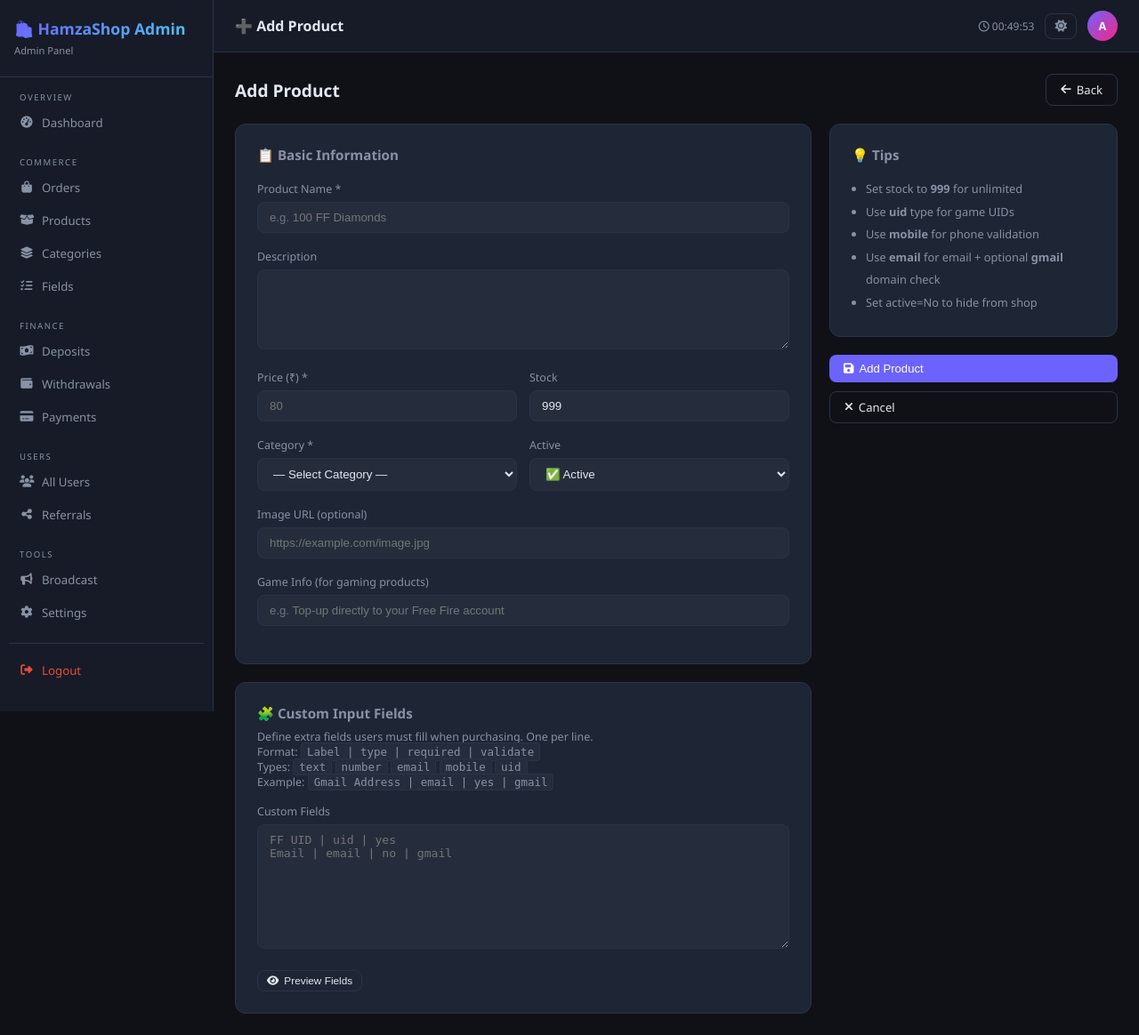
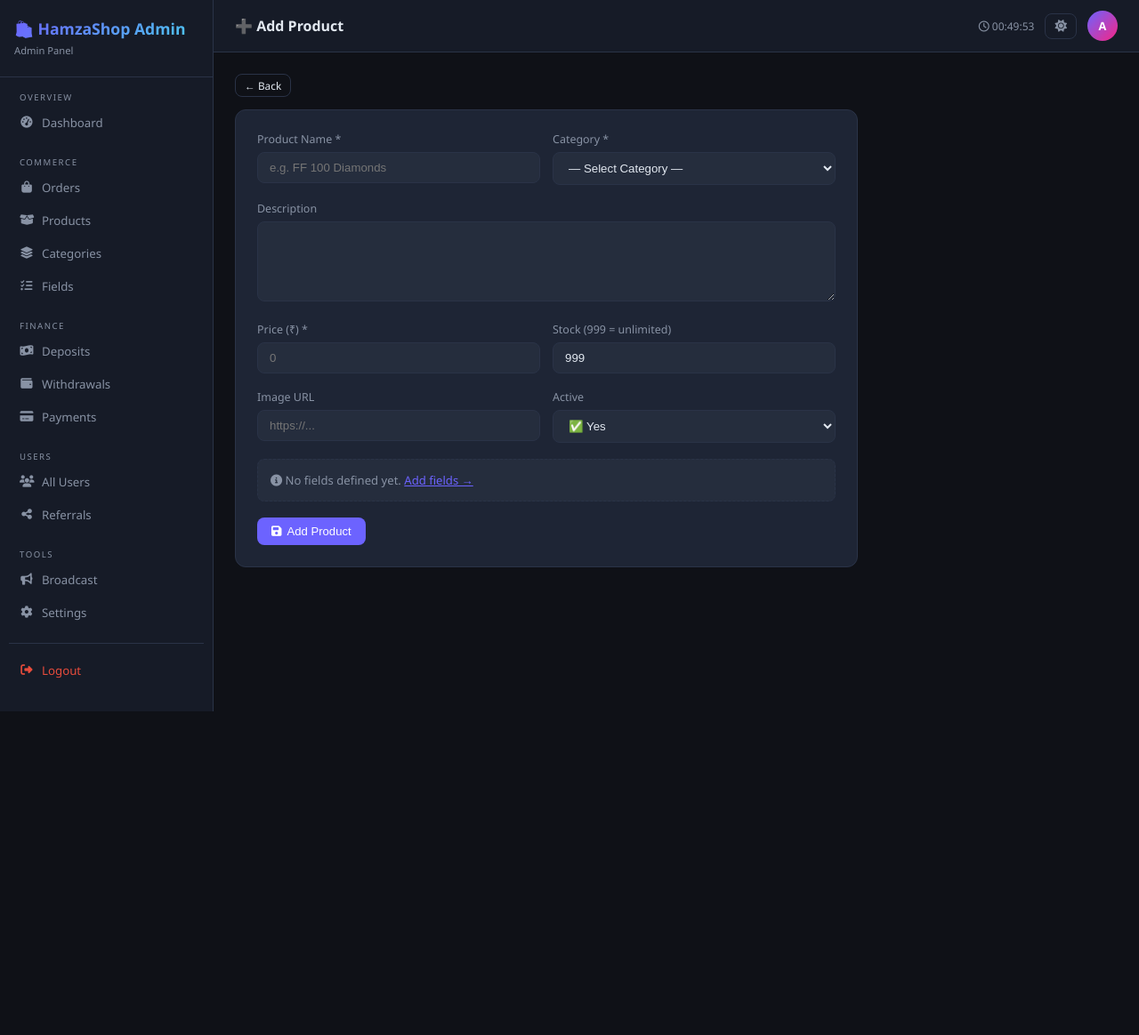
Before and after one commit to hamza38954017/ownshop, a Flask app: page /products/add in a window 1280 px wide. Shown: the whole page at 89% size. After the commit the page ends 800 px from the top, so only its background shows below. Run offline with Flask 3, Linux system fonts and the light colour scheme; the visitor is signed in with stand-in values (Sample User, id 1); parts of the project's set-up code (start-up, migrations or seed data) failed here and were passed over.

Commit message:
Update product_form.html

```diff
--- a/templates/product_form.html
+++ b/templates/product_form.html
@@ -1,23 +1,26 @@
 {% extends "base.html" %}
-{% block title %}{{ action }} Product — HamzaShop Admin{% endblock %}
-{% block page_title %}{{ '✏️ Edit' if action=='Edit' else '➕ Add' }} Product{% endblock %}
-
+{% block title %}{{ action }} Product{% endblock %}
+{% block page_title %}{{ '➕' if action=='Add' else '✏️' }} {{ action }} Product{% endblock %}
 {% block content %}
-<div class="page-header">
-  <h2>{{ action }} Product</h2>
-  <a href="{{ url_for('products') }}" class="btn btn-outline"><i class="fa-solid fa-arrow-left"></i> Back</a>
-</div>
-
-<form method="POST" id="productForm">
-<div style="display:grid;grid-template-columns:2fr 1fr;gap:20px">
-
-  <!-- Left col -->
-  <div>
-    <div class="form-card" style="margin-bottom:20px">
-      <h3 style="margin-bottom:20px;font-size:.95rem;color:var(--muted)">📋 Basic Information</h3>
+<div style="max-width:700px">
+<a href="{{ url_for('products') }}" class="btn btn-outline btn-sm" style="margin-bottom:14px">← Back</a>
+<form method="POST" class="form-card">
+  <div class="form-row">
     <div class="form-group">
       <label class="form-label">Product Name *</label>
-        <input name="name" class="form-control" required value="{{ product.name if product else '' }}" placeholder="e.g. 100 FF Diamonds"/>
+      <input name="name" class="form-control" required value="{{ product.name if product else '' }}" placeholder="e.g. FF 100 Diamonds"/>
+    </div>
+    <div class="form-group">
+      <label class="form-label">Category *</label>
+      <select name="category" class="form-control" required>
+        <option value="">— Select Category —</option>
+        {% for c in categories %}
+          <option value="{{ c._id }}" {% if product and product.category==c._id %}selected{% endif %}>
+            {{ c.get('emoji','') }} {{ c.name }}
+          </option>
+        {% endfor %}
+      </select>
+    </div>
   </div>
   <div class="form-group">
     <label class="form-label">Description</label>
@@ -27,142 +30,55 @@
     <div class="form-group">
       <label class="form-label">Price (₹) *</label>
       <input name="price" type="number" step="0.01" min="0" class="form-control" required
-                 value="{{ product.price if product else '' }}" placeholder="80"/>
+             value="{{ product.price if product else '' }}" placeholder="0"/>
     </div>
     <div class="form-group">
-          <label class="form-label">Stock</label>
+      <label class="form-label">Stock (999 = unlimited)</label>
       <input name="stock" type="number" min="0" class="form-control"
-                 value="{{ product.stock if product else 999 }}" placeholder="999"/>
+             value="{{ product.stock if product else 999 }}"/>
     </div>
   </div>
   <div class="form-row">
     <div class="form-group">
-          <label class="form-label">Category *</label>
-          <select name="category" class="form-control" required>
-            <option value="">— Select Category —</option>
-            <option value="cat_ff_diamond" {% if product and product.category=='cat_ff_diamond' %}selected{% endif %}>💎 FF Diamond</option>
-            <option value="cat_pubg_uc"    {% if product and product.category=='cat_pubg_uc'    %}selected{% endif %}>🎮 PUBG UC</option>
-            <option value="cat_mobile"     {% if product and product.category=='cat_mobile'     %}selected{% endif %}>📱 Mobile</option>
-            <option value="cat_mobile_samsung" {% if product and product.category=='cat_mobile_samsung' %}selected{% endif %}>📱 Samsung</option>
-            <option value="cat_mobile_apple"   {% if product and product.category=='cat_mobile_apple'   %}selected{% endif %}>🍎 Apple</option>
-            <option value="cat_mobile_vivo"    {% if product and product.category=='cat_mobile_vivo'    %}selected{% endif %}>📲 Vivo</option>
-            <option value="cat_laptop"     {% if product and product.category=='cat_laptop'     %}selected{% endif %}>💻 Laptop</option>
-            <option value="cat_other"      {% if product and product.category=='cat_other'      %}selected{% endif %}>🎁 Other</option>
-            {% for c in categories %}
-            <option value="{{ c._id }}" {% if product and product.category==c._id %}selected{% endif %}>{{ c.emoji }} {{ c.name }}</option>
-            {% endfor %}
-          </select>
+      <label class="form-label">Image URL</label>
+      <input name="image_url" class="form-control" value="{{ product.image_url if product else '' }}" placeholder="https://..."/>
     </div>
     <div class="form-group">
       <label class="form-label">Active</label>
       <select name="active" class="form-control">
-            <option value="1" {% if not product or product.active %}selected{% endif %}>✅ Active</option>
-            <option value="0" {% if product and not product.active %}selected{% endif %}>❌ Inactive</option>
+        <option value="1" {% if not product or product.active %}selected{% endif %}>✅ Yes</option>
+        <option value="0" {% if product and not product.active %}selected{% endif %}>❌ No</option>
       </select>
     </div>
   </div>
+
+  <!-- Fields selection -->
+  {% if field_definitions %}
   <div class="form-group">
-        <label class="form-label">Image URL (optional)</label>
-        <input name="image_url" class="form-control" value="{{ product.image_url if product else '' }}"
-               placeholder="https://example.com/image.jpg" id="imgUrl" oninput="previewImg(this.value)"/>
+    <label class="form-label">📋 Input Fields (asked from user at checkout)</label>
+    <div style="background:var(--card2);border:1px solid var(--border);border-radius:8px;padding:12px;display:flex;flex-wrap:wrap;gap:10px">
+      {% set sel_ids = (product.fields or []) | map(attribute='id') | list if product else [] %}
+      {% for fid,f in field_definitions.items() %}
+        <label style="display:flex;align-items:center;gap:6px;cursor:pointer;font-size:.83rem;
+               background:var(--card);border:1px solid var(--border);border-radius:8px;padding:7px 12px">
+          <input type="checkbox" name="product_fields" value="{{ fid }}"
+                 {% if fid in sel_ids %}checked{% endif %}/>
+          <span><b>{{ f.label }}</b> <span class="chip">{{ f.type }}</span>
+            {% if f.required %}<span style="color:var(--red)">*</span>{% endif %}
+          </span>
+        </label>
+      {% endfor %}
     </div>
-      <div id="imgPreview" style="display:none;margin-top:10px">
-        <img id="imgPreviewEl" src="" style="max-height:120px;border-radius:8px;border:1px solid var(--border)"/>
+    <div class="form-hint">Fields are collected from the user before payment. <a href="{{ url_for('field_definitions') }}" style="color:var(--accent)">Manage fields →</a></div>
   </div>
-      <div class="form-group">
-        <label class="form-label">Game Info (for gaming products)</label>
-        <input name="game_info" class="form-control" value="{{ product.game_info if product else '' }}"
-               placeholder="e.g. Top-up directly to your Free Fire account"/>
-      </div>
-    </div>
-
-    <!-- Custom Fields -->
-    <div class="form-card">
-      <h3 style="margin-bottom:8px;font-size:.95rem;color:var(--muted)">🧩 Custom Input Fields</h3>
-      <p style="font-size:.78rem;color:var(--muted);margin-bottom:16px">
-        Define extra fields users must fill when purchasing. One per line.<br>
-        Format: <code style="background:var(--card2);padding:2px 6px;border-radius:4px">Label | type | required | validate</code><br>
-        Types: <code>text</code> <code>number</code> <code>email</code> <code>mobile</code> <code>uid</code><br>
-        Example: <code>Gmail Address | email | yes | gmail</code>
-      </p>
-      <div class="form-group">
-        <label class="form-label">Custom Fields</label>
-        <textarea name="custom_fields" class="form-control" style="min-height:140px;font-family:monospace;font-size:.82rem"
-                  placeholder="FF UID | uid | yes&#10;Email | email | no | gmail">{% if product and product.fields %}{% for f in product.fields %}{{ f.label }} | {{ f.type }} | {{ 'yes' if f.required else 'no' }}{% if f.validate %} | {{ f.validate }}{% endif %}
-{% endfor %}{% endif %}</textarea>
-      </div>
-
-      <!-- Field Preview -->
-      <div id="fieldPreview" style="margin-top:10px"></div>
-      <button type="button" class="btn btn-outline btn-sm" onclick="previewFields()">
-        <i class="fa-solid fa-eye"></i> Preview Fields
-      </button>
-    </div>
-  </div>
-
-  <!-- Right col -->
-  <div>
-    <div class="form-card">
-      <h3 style="margin-bottom:16px;font-size:.95rem;color:var(--muted)">💡 Tips</h3>
-      <ul style="font-size:.8rem;color:var(--muted);line-height:2;padding-left:16px">
-        <li>Set stock to <b>999</b> for unlimited</li>
-        <li>Use <b>uid</b> type for game UIDs</li>
-        <li>Use <b>mobile</b> for phone validation</li>
-        <li>Use <b>email</b> for email + optional <b>gmail</b> domain check</li>
-        <li>Set active=No to hide from shop</li>
-      </ul>
-    </div>
-
-    {% if product %}
-    <div class="form-card" style="margin-top:16px">
-      <h3 style="margin-bottom:10px;font-size:.95rem;color:var(--muted)">📊 Stats</h3>
-      <div style="font-size:.85rem;line-height:2">
-        <div>👁️ Views: <b>{{ product.views or 0 }}</b></div>
-        <div>🆔 ID: <code style="font-size:.75rem">{{ product._id }}</code></div>
-        <div style="font-size:.75rem;color:var(--muted)">{{ (product.created_at or '')[:10] }}</div>
-      </div>
+  {% else %}
+  <div style="background:var(--card2);border:1px dashed var(--border);border-radius:8px;padding:14px;margin-bottom:18px;font-size:.82rem;color:var(--muted)">
+    <i class="fa-solid fa-circle-info"></i> No fields defined yet.
+    <a href="{{ url_for('field_definitions') }}" style="color:var(--accent)">Add fields →</a>
   </div>
   {% endif %}
 
-    <div style="margin-top:20px;display:flex;flex-direction:column;gap:10px">
-      <button type="submit" class="btn btn-primary">
-        <i class="fa-solid fa-save"></i> {{ action }} Product
-      </button>
-      <a href="{{ url_for('products') }}" class="btn btn-outline">
-        <i class="fa-solid fa-xmark"></i> Cancel
-      </a>
+  <button type="submit" class="btn btn-primary"><i class="fa-solid fa-save"></i> {{ action }} Product</button>
+</form>
 </div>
-  </div>
-</div>
-</form>
-
-{% block scripts %}
-<script>
-function previewImg(url){
-  const el = document.getElementById('imgPreviewEl');
-  const box = document.getElementById('imgPreview');
-  if(url){el.src=url;box.style.display='block';}
-  else{box.style.display='none';}
-}
-{% if product and product.image_url %}previewImg('{{ product.image_url }}');{% endif %}
-
-function previewFields(){
-  const raw = document.querySelector('[name=custom_fields]').value.trim();
-  if(!raw){document.getElementById('fieldPreview').innerHTML='';return;}
-  let html = '<div style="background:var(--card2);padding:14px;border-radius:8px;margin-bottom:12px">';
-  html += '<p style="font-size:.75rem;color:var(--muted);margin-bottom:10px">👁️ Field Preview:</p>';
-  raw.split('\n').forEach(line=>{
-    const parts = line.split('|').map(s=>s.trim());
-    if(parts.length<2) return;
-    const label=parts[0], type=parts[1], req=parts[2]==='yes';
-    html+=`<div style="margin-bottom:10px">
-      <label style="font-size:.78rem;color:var(--muted);display:block;margin-bottom:4px">${label}${req?' <span style="color:var(--red)">*</span>':''}</label>
-      <input type="text" class="form-control" placeholder="${label}" disabled style="opacity:.6"/>
-    </div>`;
-  });
-  html+='</div>';
-  document.getElementById('fieldPreview').innerHTML=html;
-}
-</script>
 {% endblock %}
-{% endblock %}
```
Lines whose indentation alone changed are shown as unchanged.
